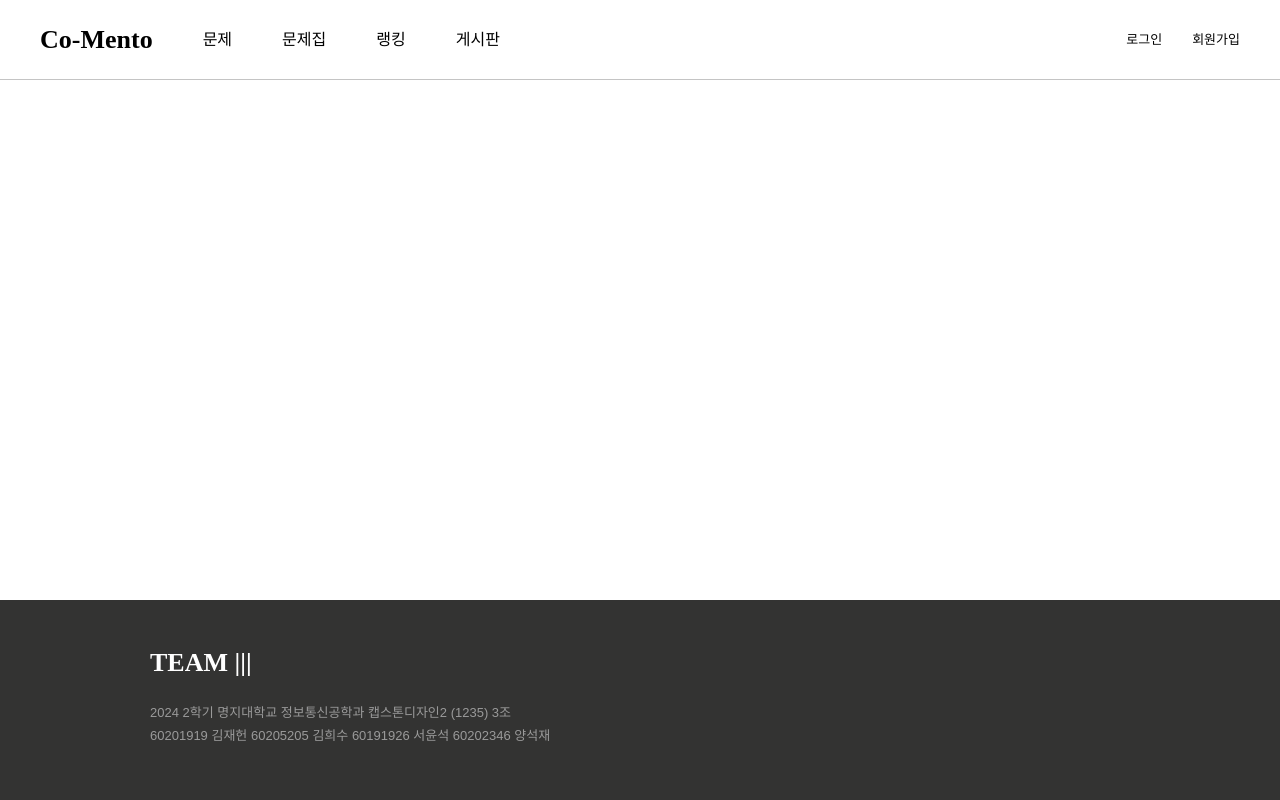
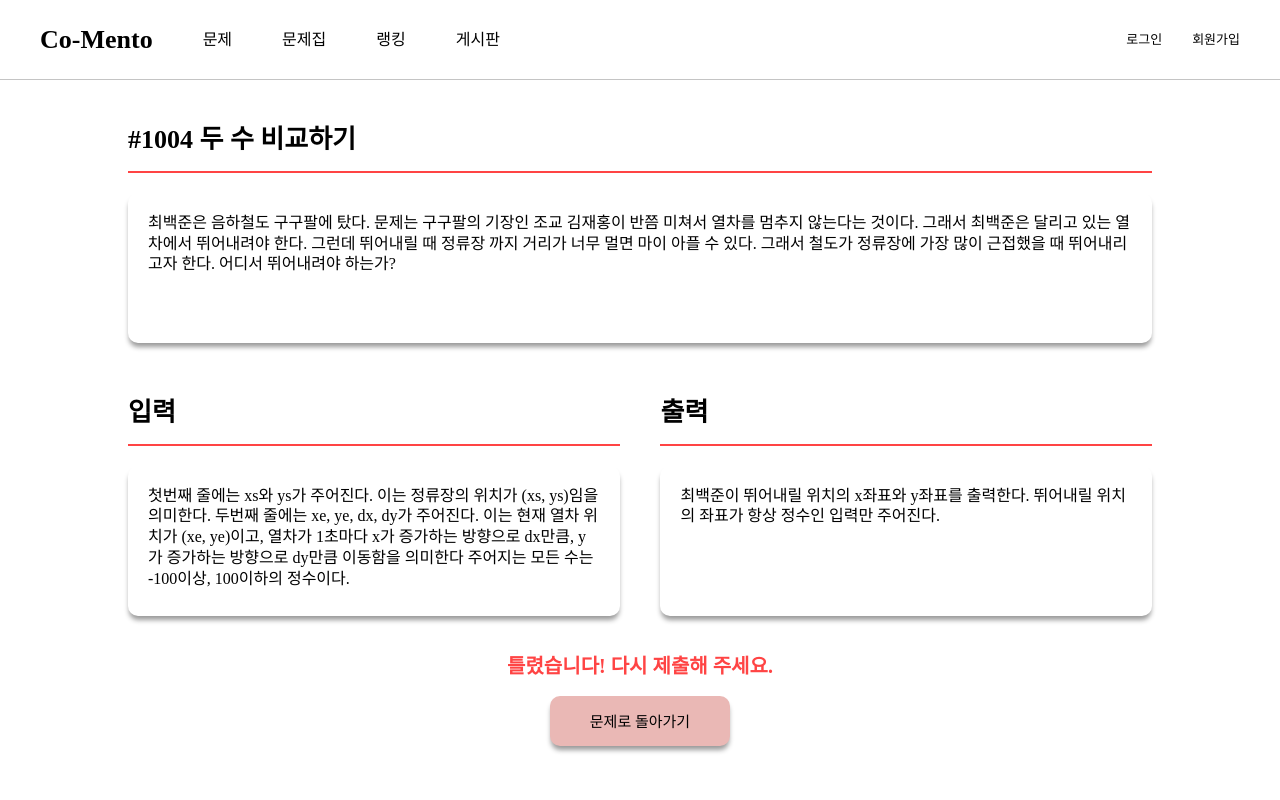
Before and after one commit to Heesu01/co-mento, a React (Create React App) app: page /fail in a window 1280 px wide. Shown: the top 800 px of the page. Built offline with nearby package versions, Linux system fonts and the light colour scheme.

Commit message:
feat: 오답 UI 구현

```diff
--- a/src/pages/Fail.js
+++ b/src/pages/Fail.js
@@ -1,7 +1,131 @@
 import React from "react";
+import { useNavigate } from "react-router-dom";
+import styled from "styled-components";
+import Button from "../components/Button";
 
 const Fail = () => {
-  return <div></div>;
+  const navigate = useNavigate();
+
+  return (
+    <Container>
+      <BoxContainer>
+        <ProblemBox>
+          <TextTitle>#1004 두 수 비교하기</TextTitle>
+          <TextContents>
+            <p>
+              최백준은 음하철도 구구팔에 탔다. 문제는 구구팔의 기장인 조교
+              김재홍이 반쯤 미쳐서 열차를 멈추지 않는다는 것이다. 그래서
+              최백준은 달리고 있는 열차에서 뛰어내려야 한다. 그런데 뛰어내릴 때
+              정류장 까지 거리가 너무 멀면 마이 아플 수 있다. 그래서 철도가
+              정류장에 가장 많이 근접했을 때 뛰어내리고자 한다. 어디서
+              뛰어내려야 하는가?
+            </p>
+          </TextContents>
+        </ProblemBox>
+        <AllExampleBox>
+          <ExampleBox>
+            <TextTitle>입력</TextTitle>
+            <SmallContents>
+              <p>
+                첫번째 줄에는 xs와 ys가 주어진다. 이는 정류장의 위치가 (xs,
+                ys)임을 의미한다. 두번째 줄에는 xe, ye, dx, dy가 주어진다. 이는
+                현재 열차 위치가 (xe, ye)이고, 열차가 1초마다 x가 증가하는
+                방향으로 dx만큼, y가 증가하는 방향으로 dy만큼 이동함을 의미한다
+                주어지는 모든 수는 -100이상, 100이하의 정수이다.
+              </p>
+            </SmallContents>
+          </ExampleBox>
+          <ExampleBox>
+            <TextTitle>출력</TextTitle>
+            <SmallContents>
+              <p>
+                최백준이 뛰어내릴 위치의 x좌표와 y좌표를 출력한다. 뛰어내릴
+                위치의 좌표가 항상 정수인 입력만 주어진다.
+              </p>
+            </SmallContents>
+          </ExampleBox>
+        </AllExampleBox>
+        <FailureMessage>
+          <p>틀렸습니다! 다시 제출해 주세요.</p>
+        </FailureMessage>
+      </BoxContainer>
+
+      <BottomBox>
+        <Button
+          children="문제로 돌아가기"
+          bgc={({ theme }) => theme.colors.deepPink}
+          hoverColor={({ theme }) => theme.colors.pink}
+          onClick={() => navigate("/problem")}
+        />
+      </BottomBox>
+    </Container>
+  );
 };
 
+const Container = styled.div`
+  width: 80%;
+  margin: 30px auto;
+  display: flex;
+  flex-direction: column;
+  gap: 20px;
+`;
+
+const BoxContainer = styled.div`
+  display: flex;
+  flex-direction: column;
+  gap: 20px;
+  padding-top: 20px;
+`;
+
+const ProblemBox = styled.div`
+  line-height: 1.3em;
+`;
+
+const TextTitle = styled.p`
+  ${({ theme }) => theme.fonts.logo};
+  margin-bottom: 15px;
+  border-bottom: 2px solid ${({ theme }) => theme.colors.red};
+  padding-bottom: 20px;
+`;
+
+const TextContents = styled.div`
+  box-shadow: 0px 5px 5px -1px ${(props) => props.theme.colors.gray};
+  border-radius: 10px;
+  padding: 20px;
+  margin: 20px 0;
+  min-height: 150px;
+`;
+const AllExampleBox = styled.div`
+  display: flex;
+  width: 100%;
+  display: flex;
+  justify-content: space-between;
+  margin: 20px 0;
+`;
+const ExampleBox = styled.div`
+  width: 48%;
+  line-height: 1.3em;
+`;
+const SmallContents = styled.div`
+  width: 100%;
+  box-shadow: 0px 5px 5px -1px ${(props) => props.theme.colors.gray};
+  border-radius: 10px;
+  padding: 20px;
+  min-height: 150px;
+  margin-top: 20px;
+`;
+
+const FailureMessage = styled.div`
+  text-align: center;
+  font-size: 20px;
+  font-weight: bold;
+  color: ${({ theme }) => theme.colors.red};
+`;
+
+const BottomBox = styled.div`
+  display: flex;
+  justify-content: center;
+  gap: 20px;
+`;
+
 export default Fail;
```
